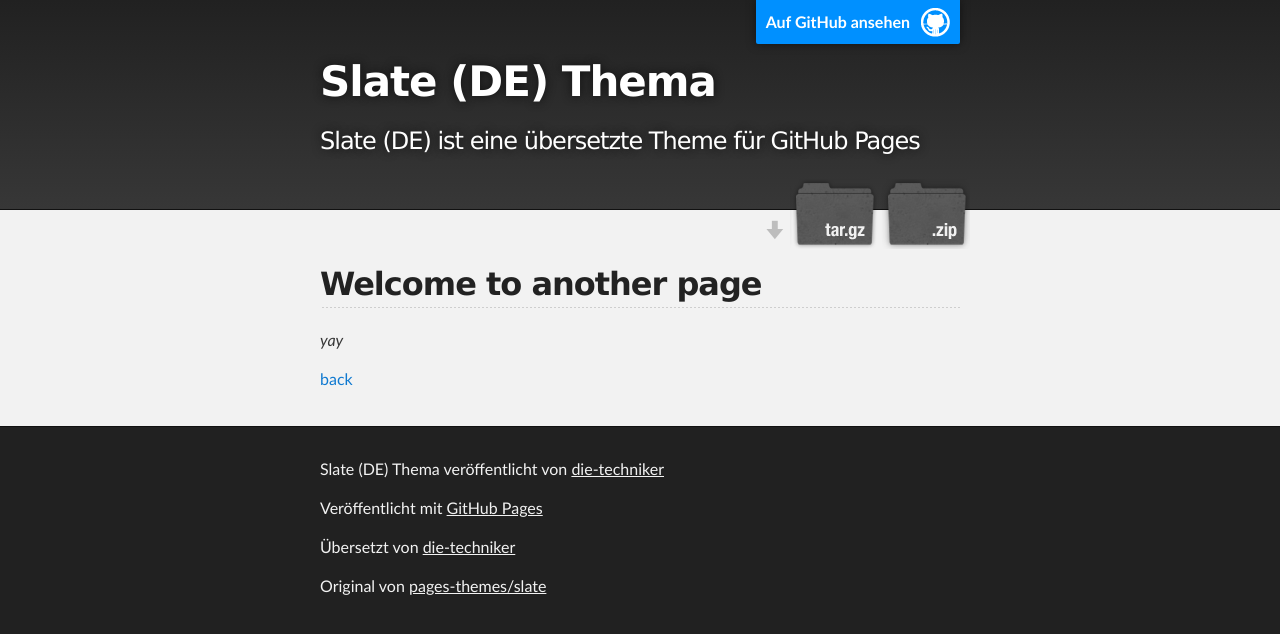
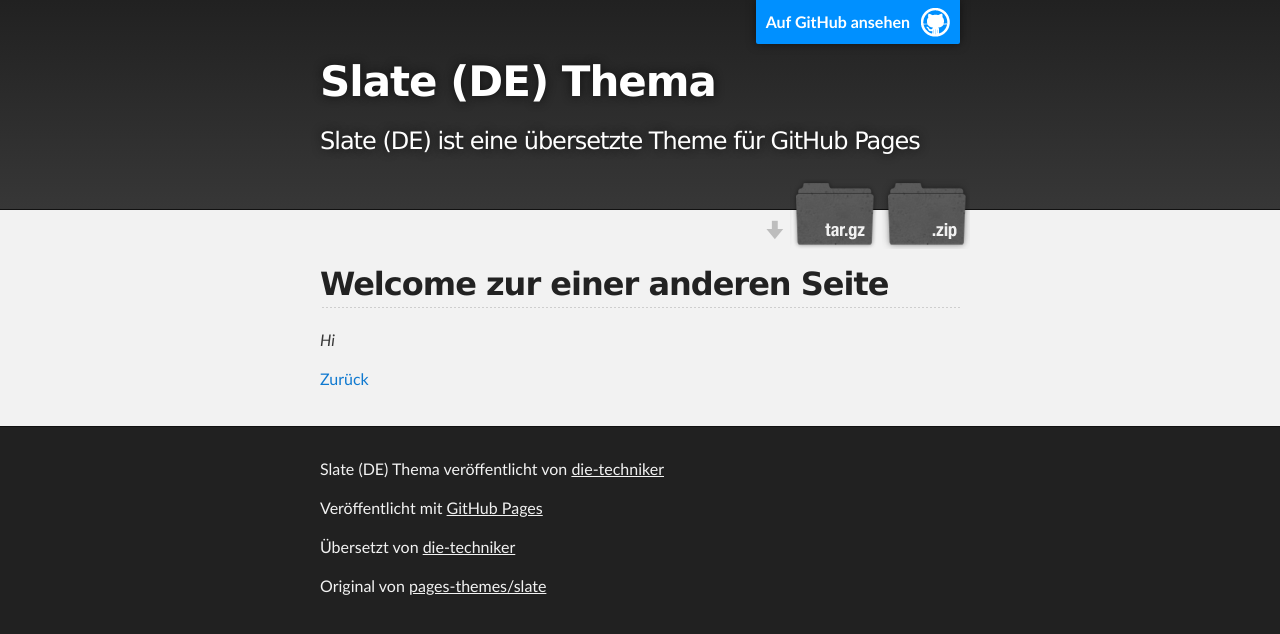
Before and after one commit to die-techniker/pages-theme-slate_de, a Jekyll site: the page built from another-page.md, in a window 1280 px wide. Shown: the top 634 px of the page. Built offline with Jekyll 4.4.1, drawn with Linux system fonts in a browser that asks for light colours; our own code applies the rules of GitHub Pages for plain Markdown files.

Commit message:
Translate content to German and update permalink

```diff
--- a/another-page.md
+++ b/another-page.md
@@ -1,9 +1,11 @@
 ---
 layout: default
+title: "Eine andere Seite"
+permalink: /andere-seite
 ---
 
-## Welcome to another page
+## Welcome zur einer anderen Seite
 
-_yay_
+_Hi_
 
-[back](./)
+[Zurück](./)
```
